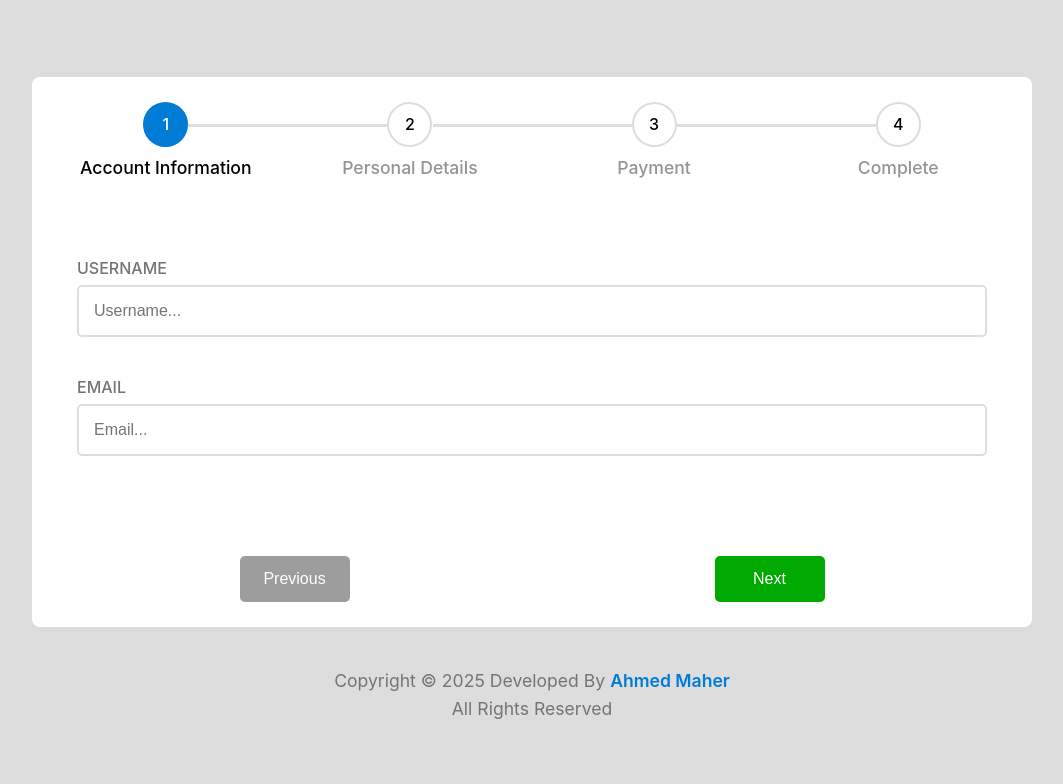
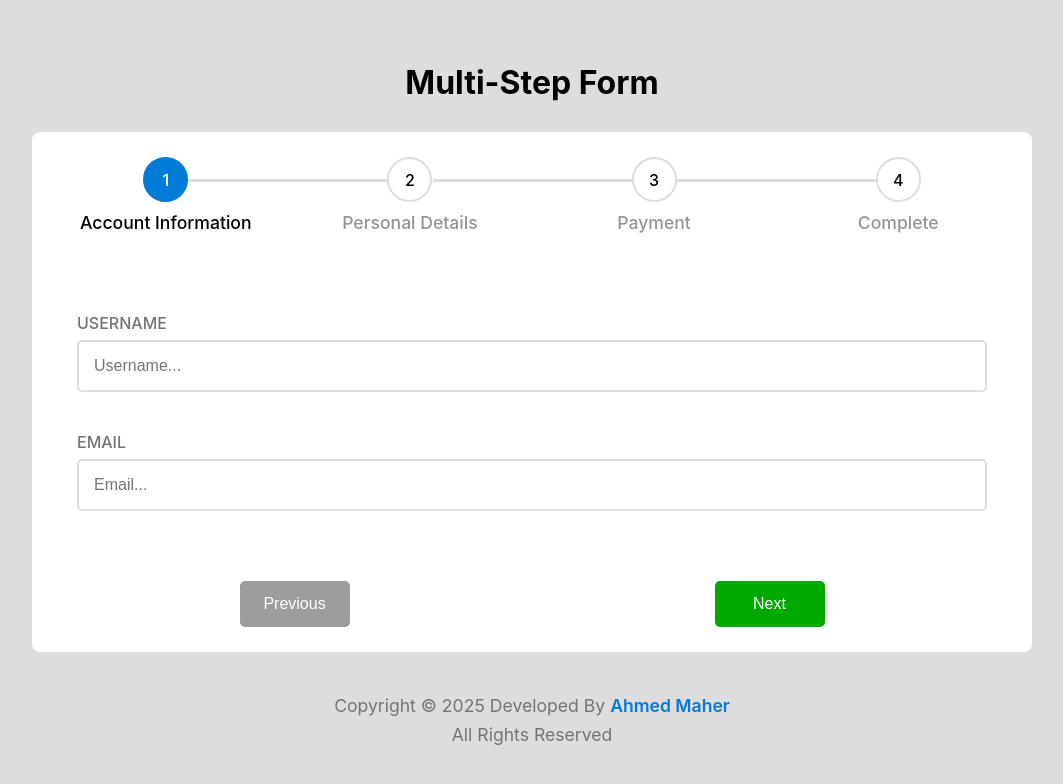
Before and after one commit to Ahmed-Maher77/Stepper__Multi-Step-Form, a React (Create React App) app: page / in a window 1280 px wide. Shown: the top 784 px of the page, without its empty margins (108-1171 px from the left). Built offline with nearby package versions, Linux system fonts and the light colour scheme.

Commit message:
added some new styles

```diff
--- a/src/App.css
+++ b/src/App.css
@@ -28,5 +28,10 @@ body {
 	min-height: 100vh;
 	text-align: center;
 	flex-direction: column;
-	padding-block: 30px;
+	padding-block: 22px 10px;
+	h1 {
+		font-size: 2rem;
+        margin-bottom: 30px;
+		text-align: center;
+	}
 }
--- a/src/App.js
+++ b/src/App.js
@@ -5,6 +5,7 @@ import Stepper from "./pages/Stepper";
 function App() {
 	return (
 		<div className="App">
+			<h1>Multi-Step Form</h1>
 			<Stepper />
 			<Footer />
 		</div>
--- a/src/components/Footer/Footer.css
+++ b/src/components/Footer/Footer.css
@@ -2,7 +2,7 @@ footer {
     padding: 0 30px;
     line-height: 1.6;
     color: var(--c-gray-d);
-    font-size: 1.1rem;
+    font-size: 0.92rem;
     margin-top: 40px;
     a {
         text-decoration: none;
@@ -32,4 +32,10 @@ footer {
             }
         }
     }
+    @media (min-width: 576px){
+        font-size: 1rem;
+    }
+    @media (min-width: 768px){
+        font-size: 1.1rem;
+    }
 }
--- a/src/components/Form_Steps_Pages/Input_Field/InputField.css
+++ b/src/components/Form_Steps_Pages/Input_Field/InputField.css
@@ -7,10 +7,15 @@
 	text-align: start;
 	margin-bottom: 20px;
 	label {
-		/* font-size: 1.05rem; */
 		color: var(--c-gray-d);
 		font-weight: 500;
 		text-transform: uppercase;
+		font-size: 0.92rem;
+		@media (min-width: 768px) {
+			& {
+				font-size: 1rem;
+			}
+		}
 	}
 	input {
 		display: block;
@@ -59,4 +64,9 @@
 			}
 		}
 	}
+	@media (max-width: 567px) {
+		& {
+			padding: 10px 0;
+		}
+	}
 }
--- a/src/components/Navigation_Buttons/NavigationBtns.css
+++ b/src/components/Navigation_Buttons/NavigationBtns.css
@@ -1,7 +1,6 @@
 .Navigation-Btns {
 	display: flex;
 	justify-content: space-around;
-	margin-top: 30px;
 	button {
 		width: 110px;
 		min-width: fit-content;
--- a/src/pages/Stepper.css
+++ b/src/pages/Stepper.css
@@ -6,9 +6,11 @@
 	margin-inline: auto;
 	border-radius: 8px;
 	padding: 25px;
+	/* padd */
 	display: flex;
 	flex-direction: column;
 	gap: 40px;
+
 }
 .registered {
 	p {
```
